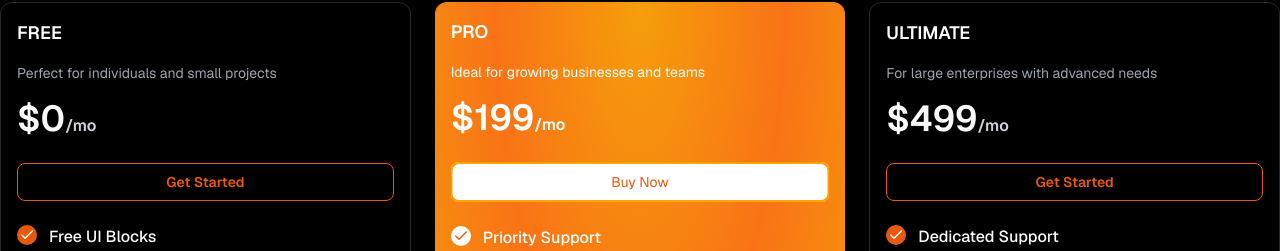
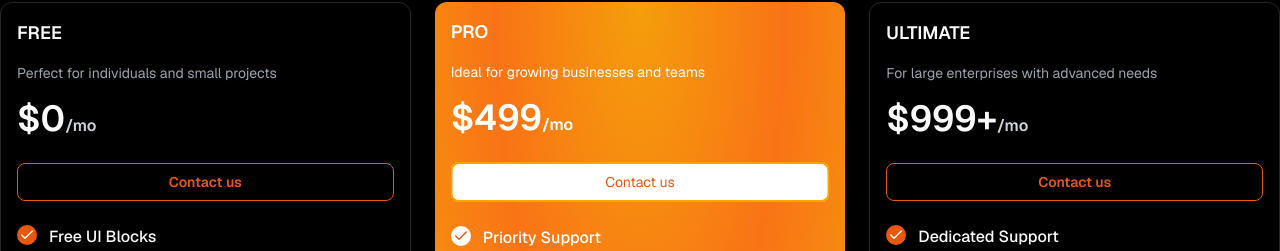
Before and after one commit to hevink/metamorixui, a Next.js app: page /pricing in a window 1280 px wide. Shown: the part 289-540 px from the top of the page. Built offline with nearby package versions, Linux system fonts and the light colour scheme; no server answers.

Commit message:
feat: update pricing page with new contact button and updated pricing

```diff
--- a/app/(marketing)/pricing/page.tsx
+++ b/app/(marketing)/pricing/page.tsx
@@ -42,15 +42,19 @@ const Pricing = () => {
             </div>
             <div className="mt-6">
               {plan.id === "pro" ? (
+                <a href="mailto:hevinatwork@gmail.com?subject=I want to build software">
                   <button className="group h-10 w-full select-none rounded-lg bg-white px-3 text-sm leading-8 text-orange-600 shadow-[0_-1px_0_1px_orange_inset,0_0_0_1px_orange_inset,0_0.5px_0_1.5px_orange_inset] hover:bg-gray-100 active:bg-gray-200 active:shadow-[-1px_0px_1px_0px_orange_inset,1px_0px_1px_0px_orange_inset,0px_0.125rem_0px_0px_orange_inset]">
                     <span className="block group-active:[transform:translate3d(0,1px,0)]">
-                    Buy Now
+                      Contact us
                     </span>
                   </button>
+                </a>
               ) : (
+                <a href="mailto:hevinatwork@gmail.com?subject=I want to build software">
                   <button className="w-full rounded-lg border border-orange-600 py-2 text-sm font-semibold text-orange-600 hover:bg-orange-50 dark:hover:bg-orange-400/10">
-                  Get Started
+                    Contact us
                   </button>
+                </a>
               )}
             </div>
             <ul role="list" className="mt-6 space-y-3">
@@ -93,7 +97,7 @@ const plans = [
     name: "Pro",
     id: "pro",
     description: "Ideal for growing businesses and teams",
-    sellingPrice: { monthly: "$199" },
+    sellingPrice: { monthly: "$499" },
     features: [
       "Priority Support",
       "Private Repository Access",
@@ -109,7 +113,7 @@ const plans = [
     name: "Ultimate",
     id: "ultimate",
     description: "For large enterprises with advanced needs",
-    sellingPrice: { monthly: "$499" },
+    sellingPrice: { monthly: "$999+" },
     features: [
       "Dedicated Support",
       "Advanced Analytics",
@@ -120,6 +124,7 @@ const plans = [
       "Custom Integrations",
       "Unlimited API Requests",
       "Dedicated Account Manager",
+      "Custom Code Implementation",
     ],
   },
 ];
```
Lines whose indentation alone changed are shown as unchanged.
